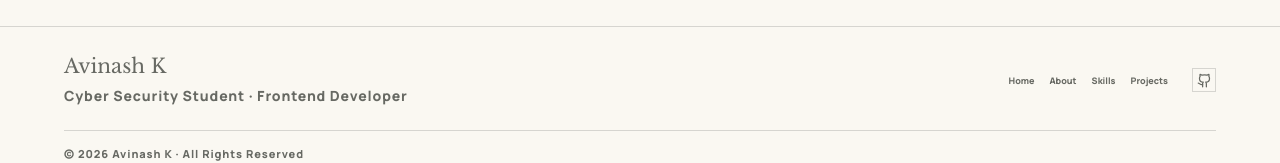
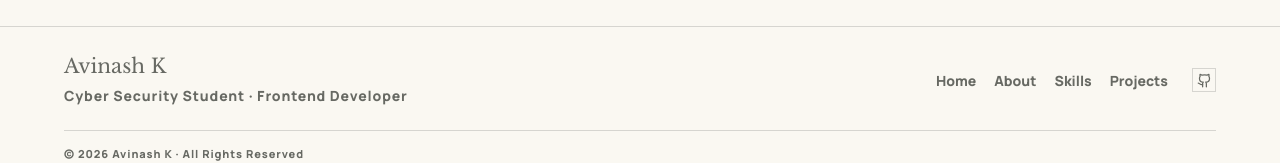
Before and after one commit to avinashk08408/Avinash-portfolio, a React (Vite) app: page / in a window 1280 px wide. Shown: the part 8322-8485 px from the top of the page. Built offline with nearby package versions, Linux system fonts and the light colour scheme; a web font is replaced by a local one.

Commit message:
Update Footer.css

```diff
--- a/src/components/Footer/Footer.css
+++ b/src/components/Footer/Footer.css
@@ -135,3 +135,14 @@
 .footer-component.ct-footer > p {
   font-size: 11px !important;
 }
+
+/* Footer: clearly larger navigation links. */
+
+.footer-component.ct-footer nav {
+  gap: 18px;
+}
+
+.footer-component.ct-footer nav a {
+  font-size: 14px !important;
+  font-weight: 800;
+}
```
